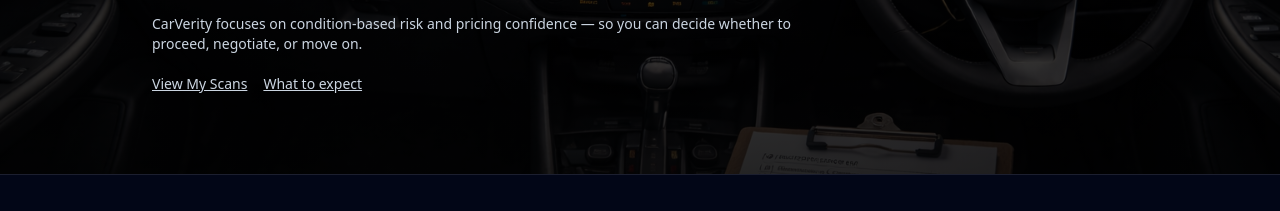
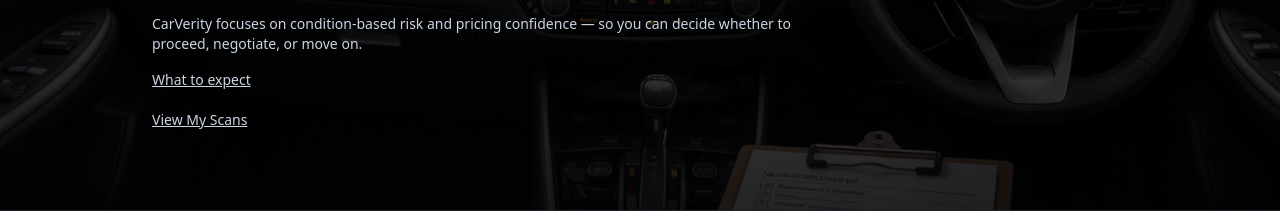
Before and after one commit to jeremy-swallow/carverity-clean, a React (Vite) app: page / in a window 1280 px wide. Shown: the part 346-557 px from the top of the page. Built offline with nearby package versions, Linux system fonts and the light colour scheme; no server answers.

Commit message:
Reposition What to Expect link under hero explanation for discoverability

```diff
--- a/src/pages/Home.tsx
+++ b/src/pages/Home.tsx
@@ -64,14 +64,21 @@ export default function Home() {
               decide whether to proceed, negotiate, or move on.
             </p>
 
-            <div className="flex gap-4 text-sm text-slate-300 mt-1">
-              <Link to="/my-scans" className="underline">
-                View My Scans
-              </Link>
-              <Link to="/what-to-expect" className="underline">
-                What to expect
-              </Link>
-            </div>
+            {/* Orientation link — repositioned for discoverability */}
+            <Link
+              to="/what-to-expect"
+              className="text-slate-300 underline text-sm"
+            >
+              What to expect
+            </Link>
+
+            {/* Utility link */}
+            <Link
+              to="/my-scans"
+              className="text-slate-300 underline text-sm mt-1"
+            >
+              View My Scans
+            </Link>
           </div>
         </div>
       </section>
```
